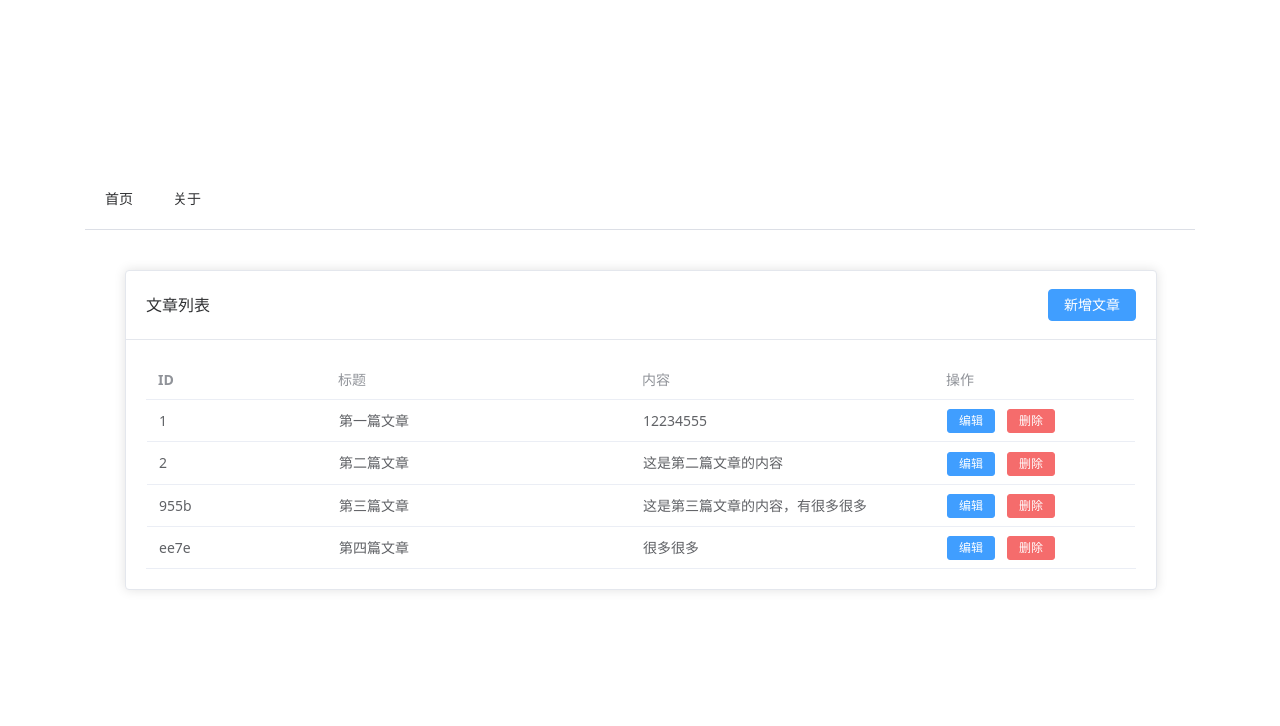
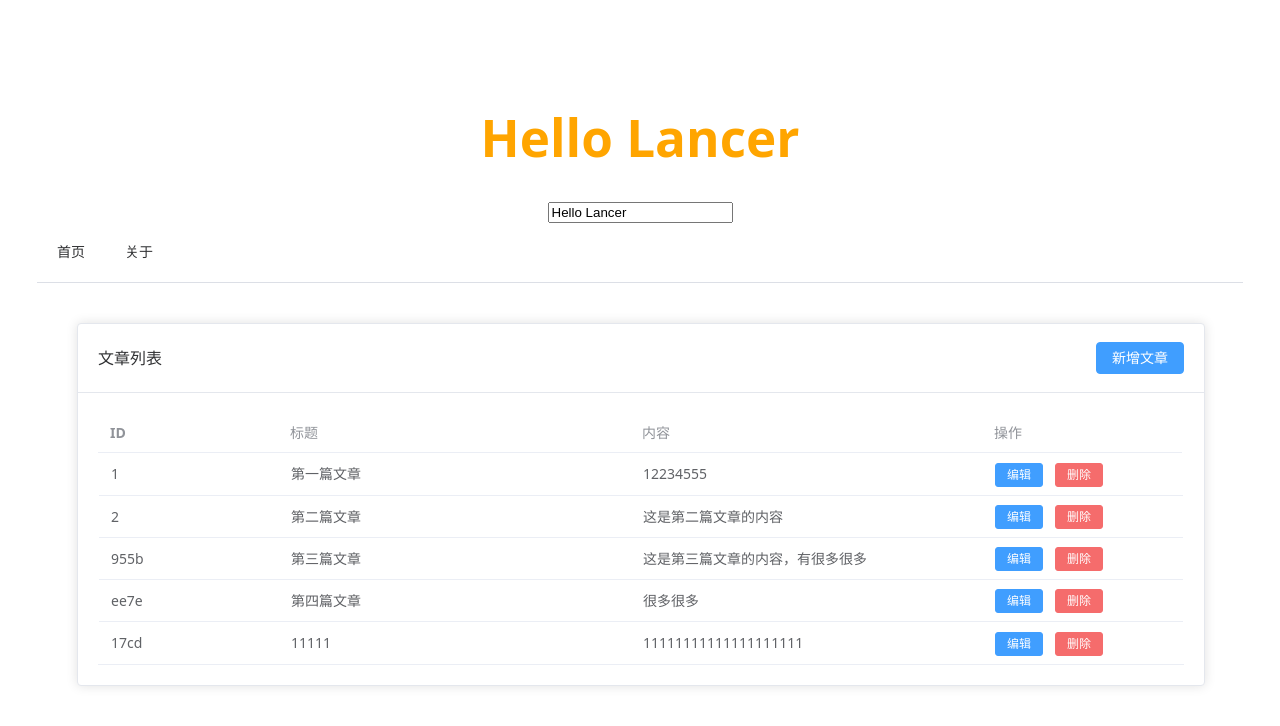
Before and after one commit to leemengju/full-stack-test, a Vue app: page / in a window 1280 px wide. Shown: the top 726 px of the page. Built offline with nearby package versions, Linux system fonts and the light colour scheme; data requests are answered from the project's data file.

Commit message:
day16[模組化]title/inputComponent/app父子模組化，非常重要!

```diff
--- a/db.json
+++ b/db.json
@@ -19,6 +19,11 @@
       "id": "ee7e",
       "title": "第四篇文章",
       "content": "很多很多"
+    },
+    {
+      "id": "17cd",
+      "title": "11111",
+      "content": "11111111111111111111"
     }
   ],
   "comments": [
--- a/src/App.vue
+++ b/src/App.vue
@@ -1,8 +1,8 @@
-<script setup>
-import { ElContainer, ElHeader, ElMain, ElMenu, ElMenuItem } from 'element-plus'
-</script>
-
 <template>
+   <div class="app">
+    <Title :titleContent="titleContent"/>
+    <InputComponent v-model:titleContent="titleContent" placeholder="Hello Lancer" />
+    <!-- <HelloWorld msg="Hello Vue 3 + Vite" /> -->
   <el-container>
     <el-header>
       <el-menu mode="horizontal" router>
@@ -11,11 +11,42 @@ import { ElContainer, ElHeader, ElMain, ElMenu, ElMenuItem } from 'element-plus'
       </el-menu>
     </el-header>
     <el-main>
+      <!-- <router-view> 是 Vue Router 的一个核心组件，它的作用是：
+路由出口：它作为路由组件的渲染出口，会根据当前的路由路径显示对应的组件内容
+动态内容区域：当用户点击导航菜单（如"首页"或"关于"）时，<router-view> 会动态替换为相应的页面组件
+单页应用的核心：在你的应用中，它位于 <el-main> 容器内，这意味着页面内容会在这个主内容区域中切换显示 -->
       <router-view></router-view>
     </el-main>
   </el-container>
+
+ </div>
 </template>
+<script >
+import { ElContainer, ElHeader, ElMain, ElMenu, ElMenuItem } from 'element-plus'
+import HelloWorld from './components/HelloWorld.vue'
+import Title from './components/Title.vue'
+import InputComponent from './components/InputComponent/index.vue'
 
+export default{
+  name:"App",
+  data(){
+    return{
+      titleContent:"Hello Lancer",
+
+    }
+  },
+  components:{
+    HelloWorld,
+    Title,
+    InputComponent
+  },
+};
+// methods:{
+//   handleTextContentChange(val){
+//     this.titleContent = val
+//   }
+// }
+</script>
 <style>
 .el-header {
   padding: 0;
--- a/src/components/HelloWorld.vue
+++ b/src/components/HelloWorld.vue
@@ -1,12 +1,4 @@
-<script setup>
-import { ref } from 'vue'
 
-defineProps({
-  msg: String,
-})
-
-const count = ref(0)
-</script>
 
 <template>
   <h1>{{ msg }}</h1>
@@ -35,7 +27,18 @@ const count = ref(0)
   </p>
   <p class="read-the-docs">Click on the Vite and Vue logos to learn more</p>
 </template>
+<script >
+import { ref } from 'vue'
 
+export default{
+  name:"HelloWorld",
+  props:{
+    msg:String
+  }
+}
+
+const count = ref(0)
+</script>
 <style scoped>
 .read-the-docs {
   color: #888;
--- /dev/null
+++ b/src/components/InputComponent/index.vue
@@ -0,0 +1,30 @@
+<script>
+export default{
+    name:"InputComponent",
+    props:{
+        titleContent:{
+            type:String,
+            required:true
+        }
+    },
+    computed:{
+        inputText:{
+
+            get(){
+                return this.titleContent
+            },
+            set(val){
+                // 子組件傳遞內容給父組件的方式
+                // 做"textContentChange"事件，把val代入
+                this.$emit("update:titleContent",val)
+                console.log(val)
+            }
+        }
+    }
+    }
+    // enxport default
+
+</script>
+<template src="./template.html"></template>
+<style scoped src="./style.css">
+</style>
--- /dev/null
+++ b/src/components/InputComponent/template.html
@@ -0,0 +1,3 @@
+
+<input type="text" v-model="inputText" />
+<!-- <button @click="addItem">Add</button> -->
--- /dev/null
+++ b/src/components/Title.vue
@@ -0,0 +1,33 @@
+<template>
+ <!-- 父元件傳遞的參數 -->
+<h1>{{titleContent}}</h1>
+
+
+</template>
+
+<script >
+export default{
+name:"title",
+// data(){
+//     return{
+//         title:"Hello Lancer"
+//     }
+// }
+
+// 父元件傳遞的參數
+props:{
+    titleContent:{
+        type:String,
+        required:true
+    }
+}
+}
+</script>
+
+<!-- scoped:限制style只用在該coms，其他引用的母元件不會被影響 -->
+
+<style scoped>
+h1{
+    color:orange;
+}
+</style>
```
Also changed, not shown: src/components/InputComponent/style.css (added).
